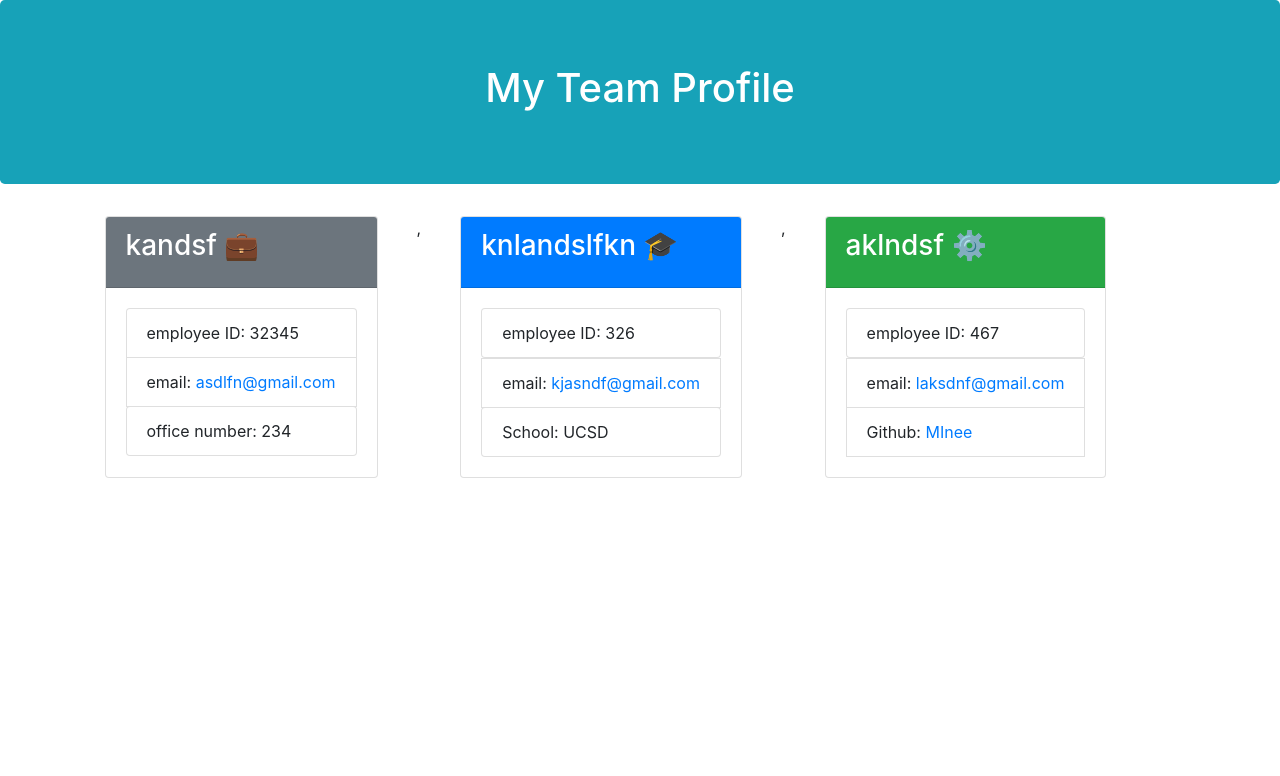
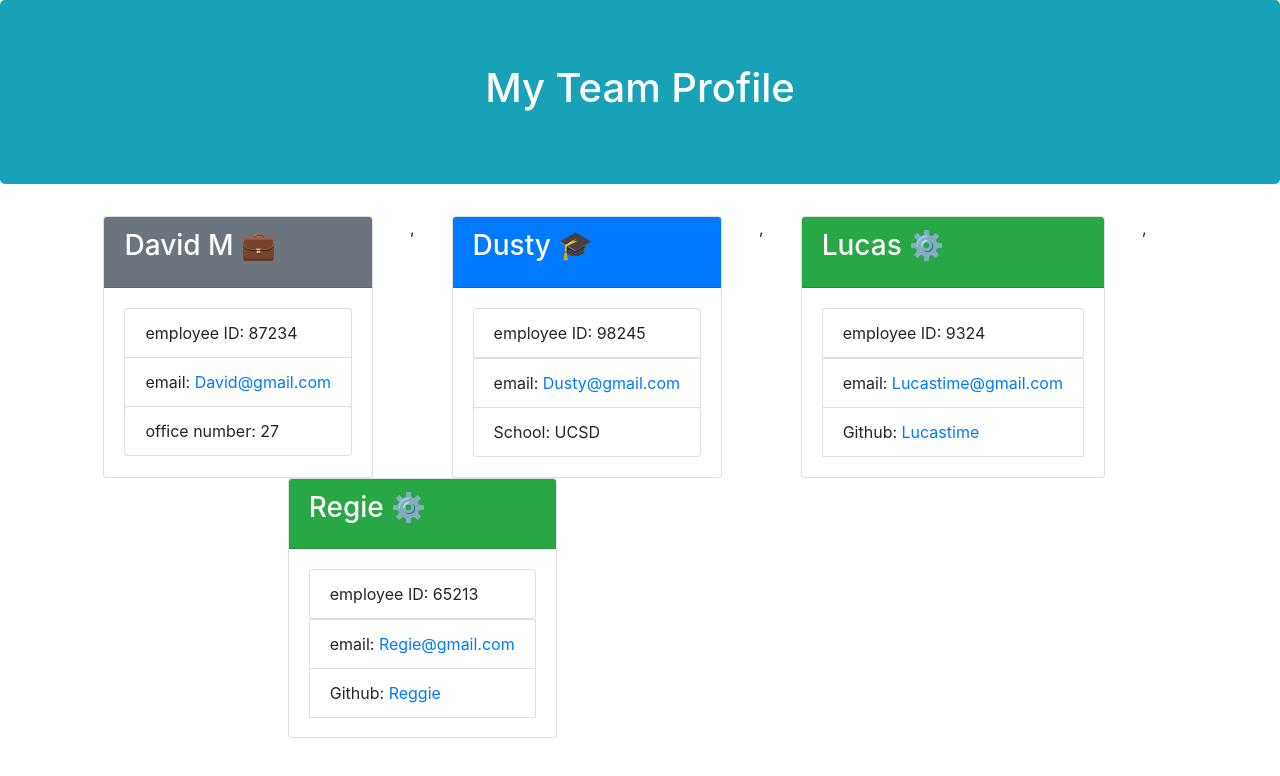
Before and after one commit to David8127/team-profile-generator, a website: page index.html in a window 1280 px wide. Drawn offline with nearby package versions, Linux system fonts and the light colour scheme.

Commit message:
Updated the README and finalized links and js code

```diff
--- a/index.html
+++ b/index.html
@@ -6,7 +6,6 @@
             <meta http-equiv="X-UA-Compatible" content="IE=edge">
             <meta name="viewport" content="width=device-width, initial-scale=1.0">
             <link rel="stylesheet" href="https://cdn.jsdelivr.net/npm/bootstrap@4.3.1/dist/css/bootstrap.min.css" integrity="sha384-ggOyR0iXCbMQv3Xipma34MD+dH/1fQ784/j6cY/iJTQUOhcWr7x9JvoRxT2MZw1T" crossorigin="anonymous">
-            <link rel="stylesheet" href="/assets/style.css">
             <title>Team Profile</title>
         </head>
         <body>
@@ -18,25 +17,25 @@
 
       <div class="card">
         <div class="card-header text-white bg-secondary">
-          <h3 class="card-title">kandsf 💼</h3>
+          <h3 class="card-title">David M 💼</h3>
         </div>
         <div class="card-body">
             <ul class="list-group">
-            <li class="list-group-item">employee ID: 32345</li>
-            <li class="list-group-item">email: <a href="mailto:asdlfn@gmail.com" target="blank">asdlfn@gmail.com<a></li>
-            <li class="list-group-item">office number: 234</li>
+            <li class="list-group-item">employee ID: 87234</li>
+            <li class="list-group-item">email: <a href="mailto:David@gmail.com">David@gmail.com<a></li>
+            <li class="list-group-item">office number: 27</li>
             </ul>
         </div>
       </div>
     ,
       <div class="card">
         <div class="card-header text-white bg-primary">
-          <h3 class="card-title">knlandslfkn 🎓</h3>
+          <h3 class="card-title">Dusty  🎓</h3>
         </div>
         <div class="card-body">
             <ul class="list-group">
-            <li class="list-group-item">employee ID: 326</li>
-            <li class="list-group-item">email: <a href="mailto:kjasndf@gmail.com" target="blank">kjasndf@gmail.com<a></li>
+            <li class="list-group-item">employee ID: 98245</li>
+            <li class="list-group-item">email: <a href="mailto:Dusty@gmail.com">Dusty@gmail.com<a></li>
             <li class="list-group-item">School: UCSD</li>
             </ul>
         </div>
@@ -44,13 +43,26 @@
     ,
       <div class="card">
         <div class="card-header text-white bg-success">
-          <h3 class="card-title">aklndsf ⚙ </h3>
+          <h3 class="card-title">Lucas ⚙ </h3>
         </div>
         <div class="card-body">
             <ul class="list-group">
-            <li class="list-group-item">employee ID: 467</li>
-            <li class="list-group-item">email: <a href="mailto:laksdnf@gmail.com" target="blank">laksdnf@gmail.com<a></li>
-            <li class="list-group-item">Github: <a href="https://github.com/MInee">MInee<a></li>
+            <li class="list-group-item">employee ID: 9324</li>
+            <li class="list-group-item">email: <a href="mailto:Lucastime@gmail.com">Lucastime@gmail.com<a></li>
+            <li class="list-group-item">Github: <a href="https://github.com/Lucastime">Lucastime<a></li>
+            </ul>
+        </div>
+      </div>
+    ,
+      <div class="card">
+        <div class="card-header text-white bg-success">
+          <h3 class="card-title">Regie ⚙ </h3>
+        </div>
+        <div class="card-body">
+            <ul class="list-group">
+            <li class="list-group-item">employee ID: 65213</li>
+            <li class="list-group-item">email: <a href="mailto:Regie@gmail.com">Regie@gmail.com<a></li>
+            <li class="list-group-item">Github: <a href="https://github.com/Reggie">Reggie<a></li>
             </ul>
         </div>
       </div>
--- a/index.js
+++ b/index.js
@@ -119,7 +119,6 @@ function renderHTMLFile() {
             <meta http-equiv="X-UA-Compatible" content="IE=edge">
             <meta name="viewport" content="width=device-width, initial-scale=1.0">
             <link rel="stylesheet" href="https://cdn.jsdelivr.net/npm/bootstrap@4.3.1/dist/css/bootstrap.min.css" integrity="sha384-ggOyR0iXCbMQv3Xipma34MD+dH/1fQ784/j6cY/iJTQUOhcWr7x9JvoRxT2MZw1T" crossorigin="anonymous">
-            <link rel="stylesheet" href="/assets/style.css">
             <title>Team Profile</title>
         </head>
         <body>
```
Also changed, not shown: README.md, assets/TeamProfile.JPG (added).
